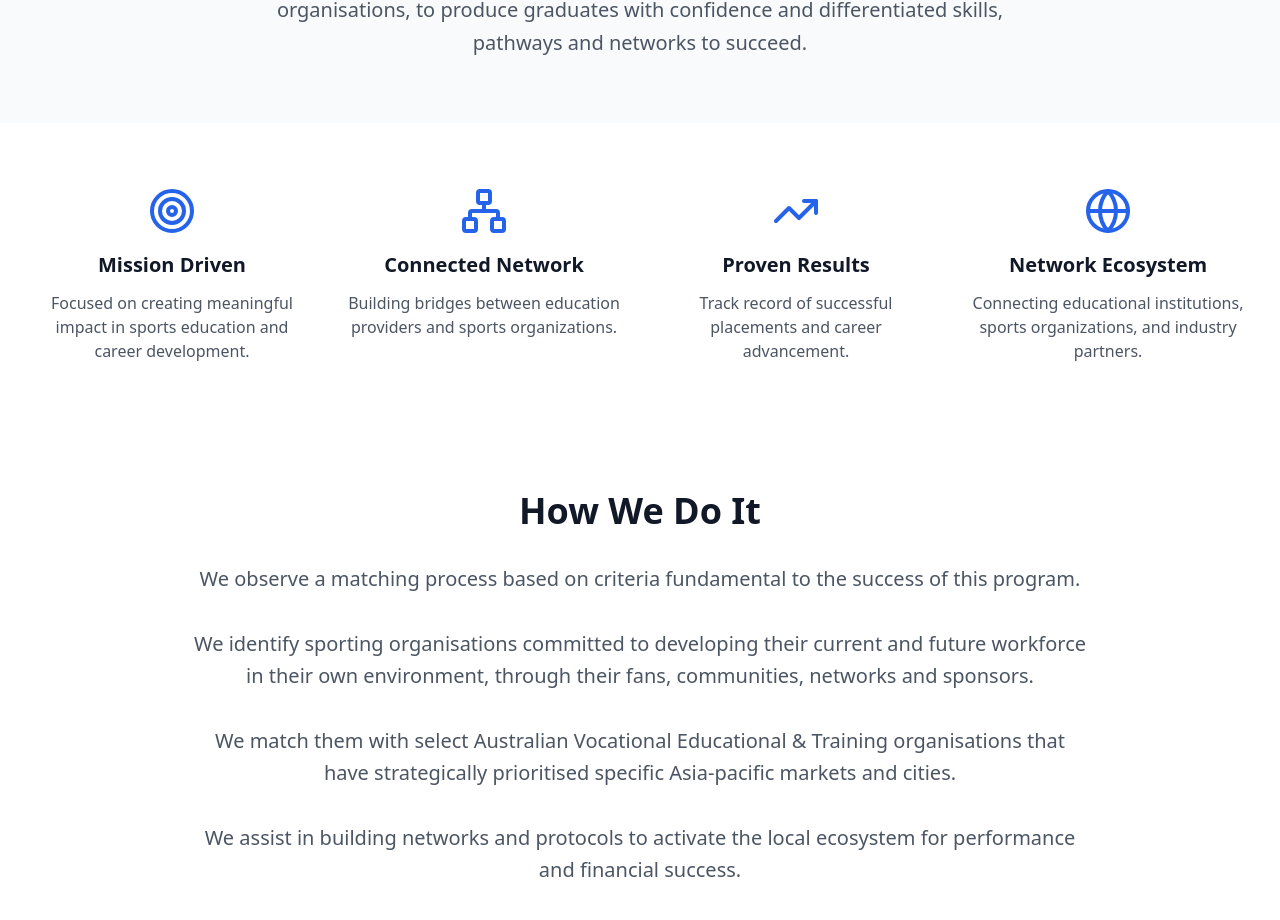
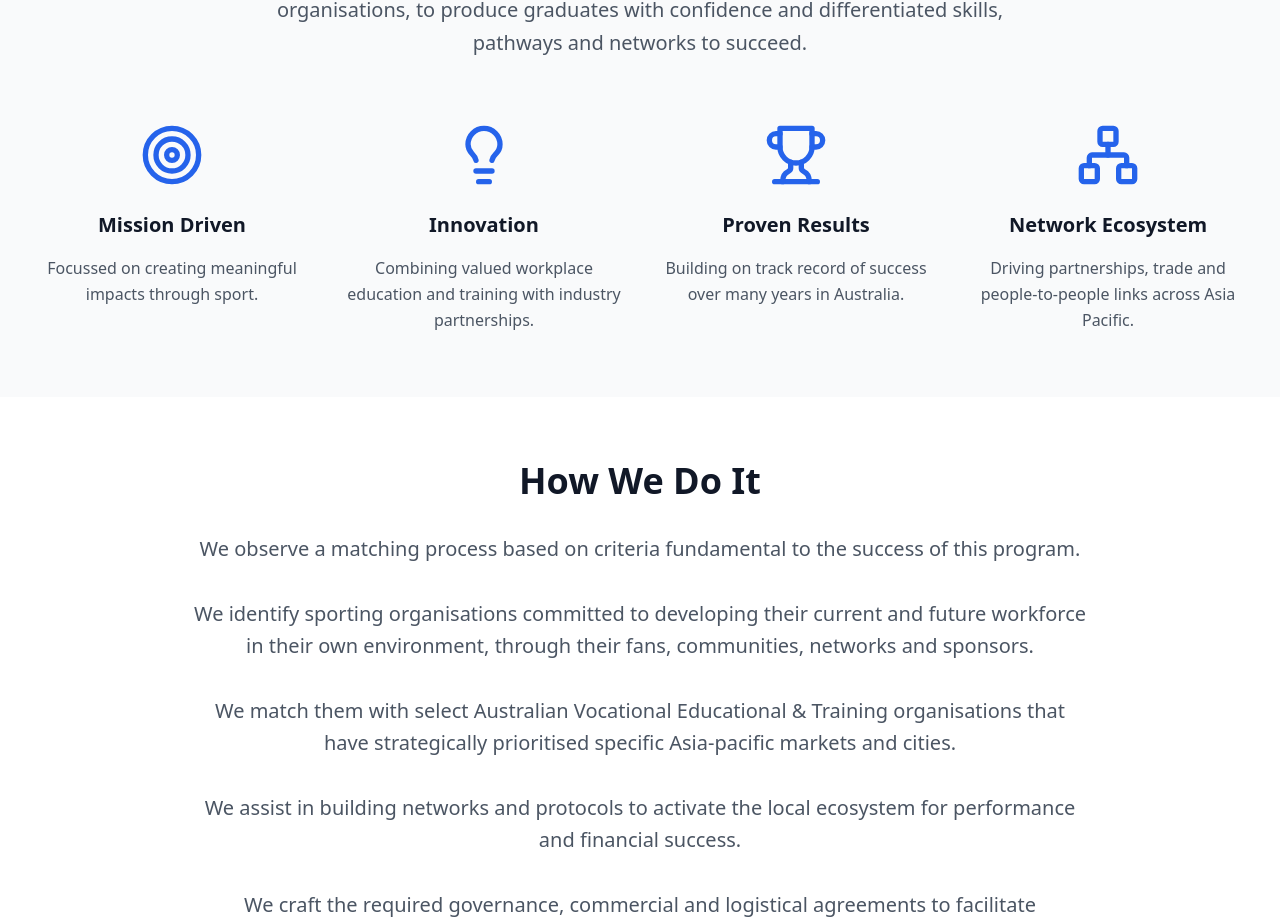
Before and after one commit to sameerbulakh/apac, a React (Vite) app: page / in a window 1280 px wide. Shown: the part 1340-2260 px from the top of the page. Built offline with nearby package versions, Linux system fonts and the light colour scheme.

Commit message:
Update feature icons and text in What We Do section

```diff
--- a/src/components/WhatWeDo.tsx
+++ b/src/components/WhatWeDo.tsx
@@ -1,7 +1,30 @@
 import React from 'react';
-import { Target, Network, TrendingUp, Globe } from 'lucide-react';
+import { Target, Lightbulb, Trophy, Network } from 'lucide-react';
 
 const WhatWeDo = () => {
+  const features = [
+    {
+      name: 'Mission Driven',
+      description: 'Focussed on creating meaningful impacts through sport.',
+      icon: Target
+    },
+    {
+      name: 'Innovation',
+      description: 'Combining valued workplace education and training with industry partnerships.',
+      icon: Lightbulb
+    },
+    {
+      name: 'Proven Results',
+      description: 'Building on track record of success over many years in Australia.',
+      icon: Trophy
+    },
+    {
+      name: 'Network Ecosystem',
+      description: 'Driving partnerships, trade and people-to-people links across Asia Pacific.',
+      icon: Network
+    }
+  ];
+
   return (
     <>
       {/* What We Do Section */}
@@ -13,44 +36,19 @@ const WhatWeDo = () => {
               We embed world-class Australian education programs within leading sporting organisations, to produce graduates with confidence and differentiated skills, pathways and networks to succeed.
             </p>
           </div>
-        </div>
-      </section>
 
-      {/* Features Grid */}
-      <section className="bg-white py-16">
-        <div className="max-w-7xl mx-auto px-4 sm:px-6 lg:px-8">
-          <div className="grid grid-cols-1 md:grid-cols-2 lg:grid-cols-4 gap-8">
-            <div className="text-center">
-              <Target className="w-12 h-12 text-blue-600 mx-auto mb-4" />
-              <h4 className="text-xl font-semibold text-gray-900 mb-3">Mission Driven</h4>
-              <p className="text-gray-600">
-                Focused on creating meaningful impact in sports education and career development.
-              </p>
-            </div>
-
-            <div className="text-center">
-              <Network className="w-12 h-12 text-blue-600 mx-auto mb-4" />
-              <h4 className="text-xl font-semibold text-gray-900 mb-3">Connected Network</h4>
-              <p className="text-gray-600">
-                Building bridges between education providers and sports organizations.
-              </p>
-            </div>
-
-            <div className="text-center">
-              <TrendingUp className="w-12 h-12 text-blue-600 mx-auto mb-4" />
-              <h4 className="text-xl font-semibold text-gray-900 mb-3">Proven Results</h4>
-              <p className="text-gray-600">
-                Track record of successful placements and career advancement.
-              </p>
-            </div>
-
-            <div className="text-center">
-              <Globe className="w-12 h-12 text-blue-600 mx-auto mb-4" />
-              <h4 className="text-xl font-semibold text-gray-900 mb-3">Network Ecosystem</h4>
-              <p className="text-gray-600">
-                Connecting educational institutions, sports organizations, and industry partners.
-              </p>
-            </div>
+          <div className="mt-16 grid grid-cols-1 gap-8 sm:grid-cols-2 lg:grid-cols-4">
+            {features.map((feature) => (
+              <div key={feature.name} className="text-center">
+                <div className="flex justify-center">
+                  <div className="h-16 w-16 text-blue-600">
+                    <feature.icon className="h-full w-full" />
+                  </div>
+                </div>
+                <h3 className="mt-6 text-xl font-semibold text-gray-900">{feature.name}</h3>
+                <p className="mt-4 text-base text-gray-600 leading-relaxed">{feature.description}</p>
+              </div>
+            ))}
           </div>
         </div>
       </section>
```
